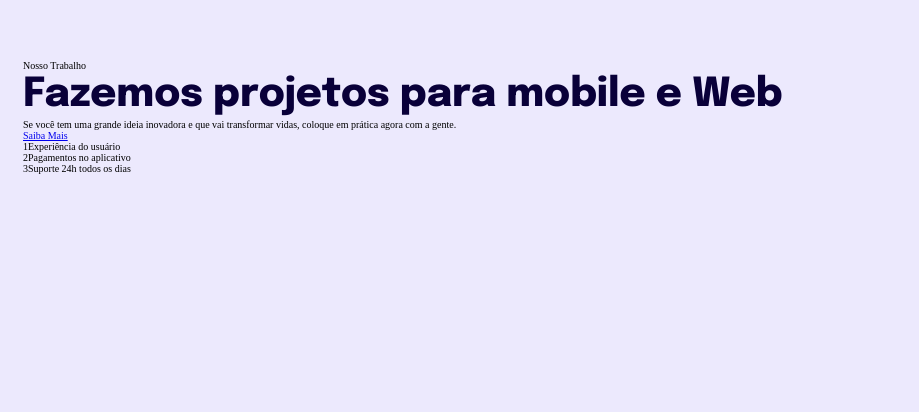
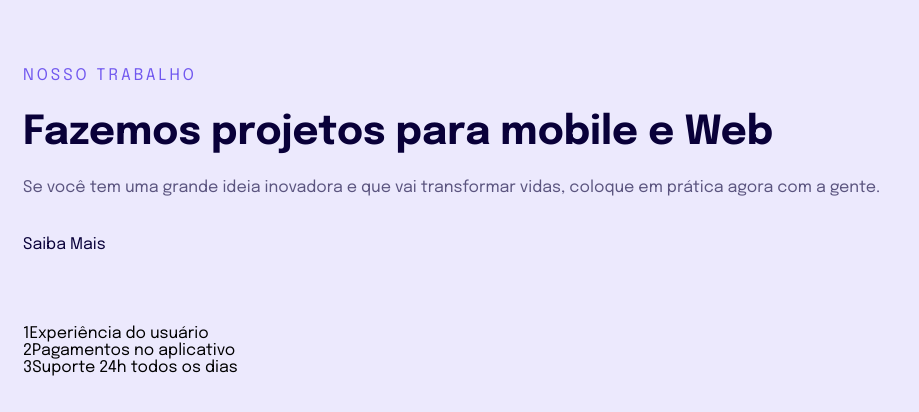
Before and after one commit to Gslogger/Projeto-Responsividade, a plain HTML site: page index.html in a window 1280 px wide. Shown: the whole page, without its empty margins (0-919 px from the left). Drawn offline with Linux system fonts and the light colour scheme.

Commit message:
Continuando ajustes de textos

```diff
--- a/index.html
+++ b/index.html
@@ -11,8 +11,7 @@
 
   <link rel="stylesheet" href="style.css">
 
-  <link href="https://fonts.googleapis.com/css2?family=Epilogue:wght@800&display=swap" rel="stylesheet">
-
+  <link href="https://fonts.googleapis.com/css2?family=Epilogue:wght@400;700;800&display=swap" rel="stylesheet">
 </head>
 
 <body>
--- a/style.css
+++ b/style.css
@@ -1,4 +1,4 @@
-*{
+* {
   margin: 0;
   padding: 0;
   box-sizing: none;
@@ -15,15 +15,54 @@ ul {
 }
 
 body {
+  font-family: 'Epilogue', sans-serif;
   background: #ECE9FD;
 
   padding: 6.0rem 2.3rem 6.0rem;
+  font-size: 1.6rem;
 }
 
 h1 {
-  font-family: 'Epilogue', sans-serif;
   font-size: 4.0rem;
   line-height: 4.8rem;
   color: #090039;
 
+  margin-bottom: 1.5rem;
+
+
 }
+
+main p:first-child {
+  text-transform: uppercase;
+  line-height: 3.2rem;
+  letter-spacing: 0.3rem;
+  color: #7158EF;
+
+  margin-bottom: 1.7rem;
+
+}
+
+h1 + p {
+  color: rgba(10, 0, 57, 0.64);
+  line-height: 3.2rem;
+
+  margin-bottom: 3.2rem;
+
+}
+a {
+
+  color: #090039;
+  text-decoration: none;
+
+  margin-bottom: 7.7rem;
+
+}
+
+a:hover {
+  color: #7158EF;
+  font-weight: bold;
+}
+
+ul {
+  margin-top: 7.2rem;
+}
```
